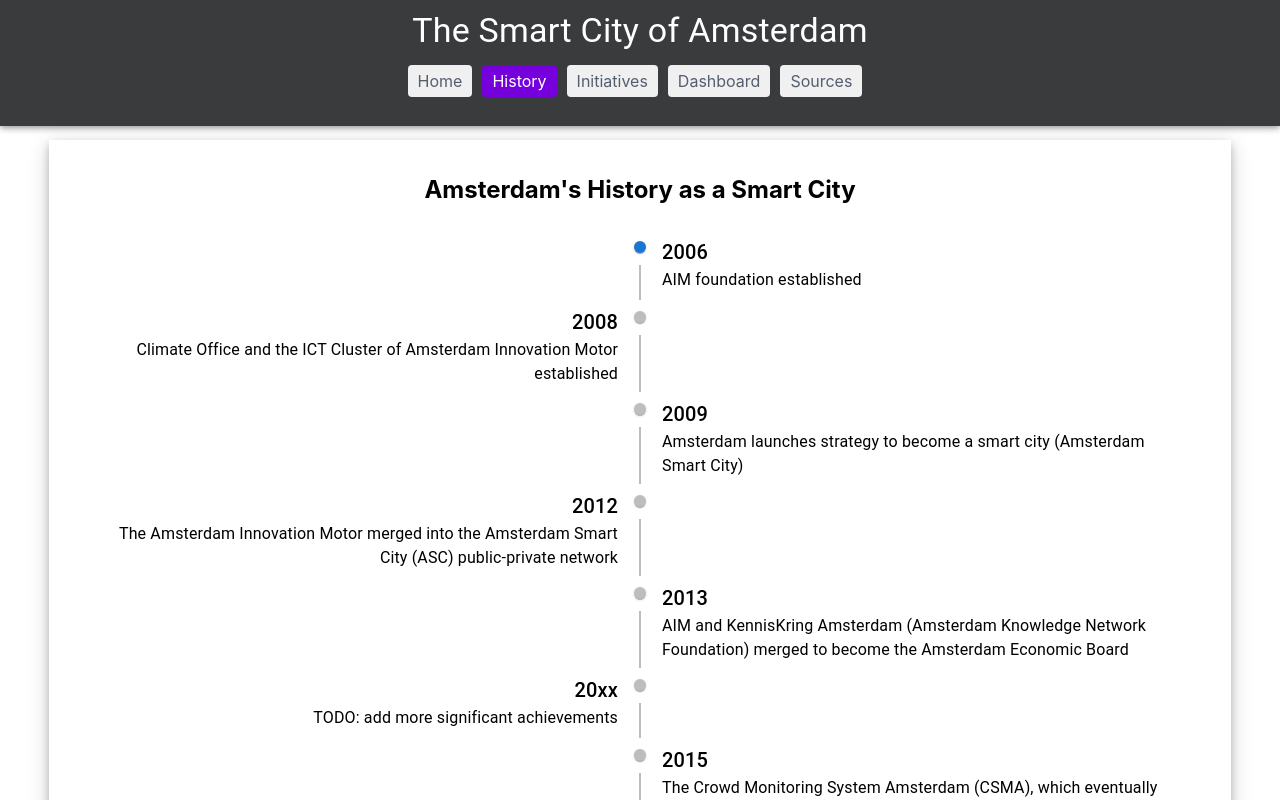
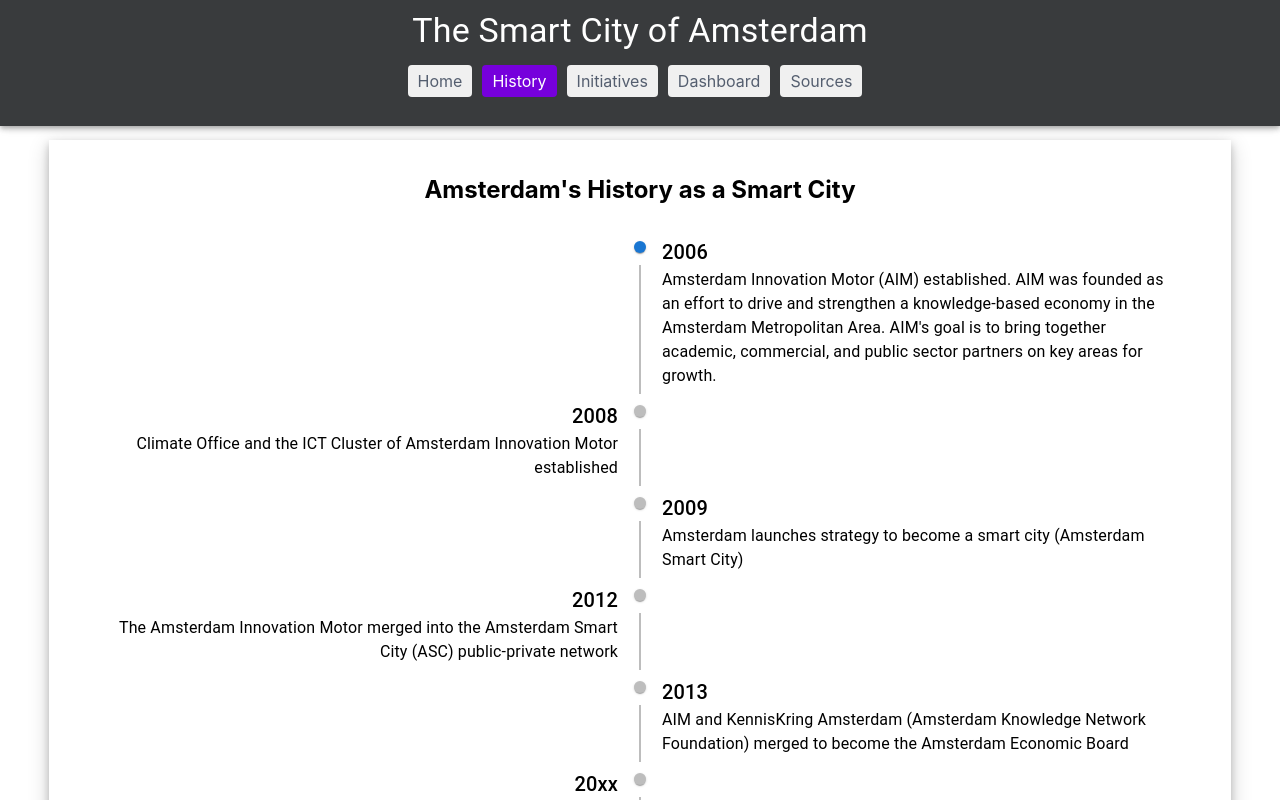
Before and after one commit to ryan-t-clark/Amsterdam-Dashboard, a React (Create React App) app: page /history in a window 1280 px wide. Shown: the top 800 px of the page. Built offline with nearby package versions, Linux system fonts and the light colour scheme.

Commit message:
fixed chart sizing. Added desc of AIM

```diff
--- a/src/components/Dashboard.js
+++ b/src/components/Dashboard.js
@@ -574,10 +574,10 @@
                   of data collection.
                 </p>
                 <Grid container spacing={2}>
-                  <Grid item xs={12} justifyContent="center" direction="row" alignItems="center">
+                  <Grid item xs={12} justifyContent="center" direction="row" alignItems="center" marginRight={70} marginLeft={70}>
                     <Card variant="outlined">
                       <CardContent>
-                        <Doughnut options={totalBreakdownOptions} data={totalBreakdownData} />
+                        <Doughnut options={totalBreakdownOptions} data={totalBreakdownData}/>
                       </CardContent>
                     </Card>
                   </Grid>
--- a/src/components/History.js
+++ b/src/components/History.js
@@ -26,7 +26,11 @@
                         <Typography variant="h6" component="span">
                             2006
                         </Typography>
-                        <Typography>AIM foundation established</Typography>
+                        <Typography>Amsterdam Innovation Motor (AIM) established. AIM was founded
+                           as an effort to drive and strengthen a knowledge-based economy in the
+                           Amsterdam Metropolitan Area. AIM's goal is to bring together academic,
+                           commercial, and public sector partners on key areas for growth.
+                        </Typography>
                     </TimelineContent>
                 </TimelineItem>
                 <TimelineItem>
```
